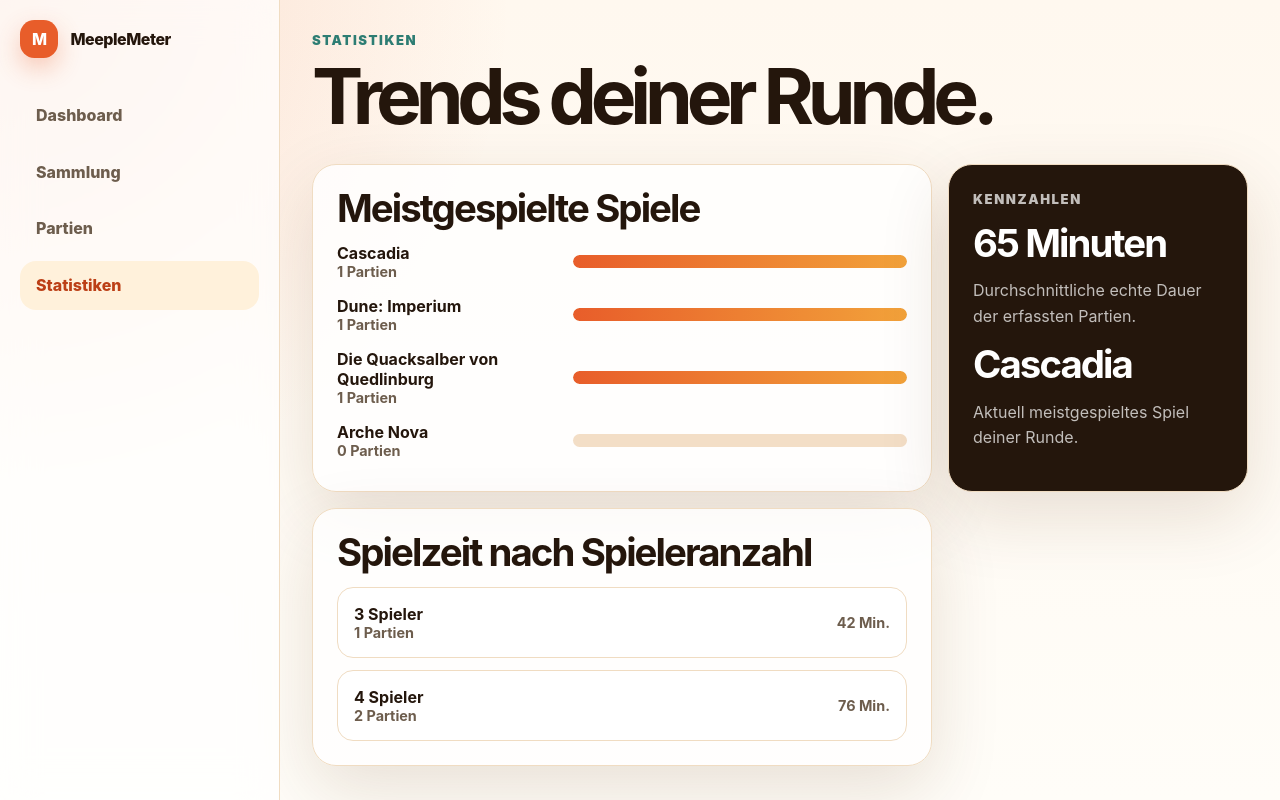
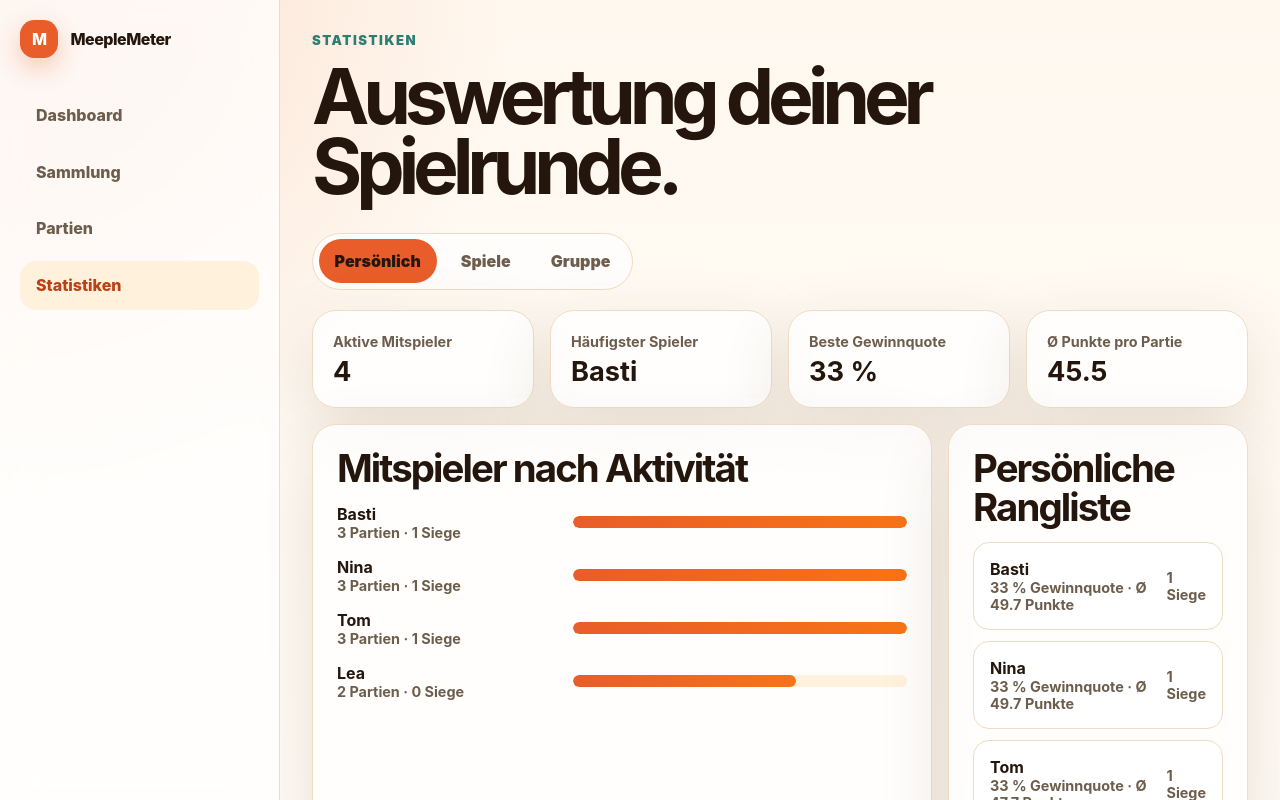
Before and after one commit to BADEMElSTER/MeepleMeter1, a React (Vite) app: page /stats in a window 1280 px wide. Shown: the top 800 px of the page. Built offline with nearby package versions, Linux system fonts and the light colour scheme.

Commit message:
Add detailed statistics sections

```diff
--- a/src/pages/Stats.jsx
+++ b/src/pages/Stats.jsx
@@ -1,60 +1,292 @@
+import { useMemo, useState } from "react";
 import { useAppData } from "../data/AppDataContext.jsx";
 
+const tabs = [
+  { id: "personal", label: "Persönlich" },
+  { id: "games", label: "Spiele" },
+  { id: "group", label: "Gruppe" },
+];
+
 export default function Stats() {
-  const { stats } = useAppData();
-  const games = stats.gamesWithPlayCounts;
-  const maxPlays = Math.max(...games.map((game) => game.plays), 1);
+  const { games, plays, stats } = useAppData();
+  const [activeTab, setActiveTab] = useState("personal");
+  const analytics = useMemo(() => buildAnalytics(games, plays, stats), [games, plays, stats]);
 
   return (
     <section className="page">
       <div className="page-heading">
         <p className="eyebrow">Statistiken</p>
-        <h1>Trends deiner Runde.</h1>
+        <h1>Auswertung deiner Spielrunde.</h1>
+      </div>
+
+      <div className="stats-tabs" role="tablist" aria-label="Statistikbereiche">
+        {tabs.map((tab) => (
+          <button
+            className={activeTab === tab.id ? "active" : ""}
+            key={tab.id}
+            type="button"
+            onClick={() => setActiveTab(tab.id)}
+          >
+            {tab.label}
+          </button>
+        ))}
+      </div>
+
+      {activeTab === "personal" && <PersonalStats analytics={analytics} />}
+      {activeTab === "games" && <GameStats analytics={analytics} />}
+      {activeTab === "group" && <GroupStats analytics={analytics} />}
+    </section>
+  );
+}
+
+function PersonalStats({ analytics }) {
+  const maxPlays = Math.max(...analytics.players.map((player) => player.plays), 1);
+
+  return (
+    <>
+      <div className="metric-grid">
+        <Metric label="Aktive Mitspieler" value={analytics.players.length} />
+        <Metric label="Häufigster Spieler" value={analytics.topPlayer?.name ?? "–"} />
+        <Metric label="Beste Gewinnquote" value={formatPercent(analytics.bestWinRate?.winRate)} />
+        <Metric label="Ø Punkte pro Partie" value={formatNumber(analytics.averageScore)} />
+      </div>
+
+      <div className="panel-grid">
+        <article className="panel">
+          <h2>Mitspieler nach Aktivität</h2>
+          <div className="chart-list">
+            {analytics.players.map((player) => (
+              <ChartRow
+                key={player.name}
+                label={player.name}
+                meta={`${player.plays} Partien · ${player.wins} Siege`}
+                percent={(player.plays / maxPlays) * 100}
+              />
+            ))}
+            {!analytics.players.length && <p className="empty-hint">Noch keine Mitspieler erfasst.</p>}
+          </div>
+        </article>
+
+        <article className="panel">
+          <h2>Persönliche Rangliste</h2>
+          <div className="list">
+            {analytics.players.slice(0, 8).map((player) => (
+              <div className="list-row" key={player.name}>
+                <div>
+                  <strong>{player.name}</strong>
+                  <span>
+                    {formatPercent(player.winRate)} Gewinnquote · Ø {formatNumber(player.averageScore)} Punkte
+                  </span>
+                </div>
+                <span>{player.wins} Siege</span>
+              </div>
+            ))}
+          </div>
+        </article>
+      </div>
+    </>
+  );
+}
+
+function GameStats({ analytics }) {
+  const maxPlays = Math.max(...analytics.games.map((game) => game.plays), 1);
+
+  return (
+    <>
+      <div className="metric-grid">
+        <Metric label="Spiele in Sammlung" value={analytics.totalGames} />
+        <Metric label="Gespielte Spiele" value={analytics.playedGames} />
+        <Metric label="Ungespielte Spiele" value={analytics.unplayedGames} />
+        <Metric label="Meistgespielt" value={analytics.mostPlayedGame?.title ?? "–"} />
       </div>
 
       <div className="panel-grid">
         <article className="panel">
           <h2>Meistgespielte Spiele</h2>
           <div className="chart-list">
-            {games
-              .toSorted((a, b) => b.plays - a.plays)
-              .map((game) => (
-                <div className="chart-row" key={game.id}>
-                  <div>
-                    <strong>{game.title}</strong>
-                    <span>{game.plays} Partien</span>
-                  </div>
-                  <div className="bar">
-                    <span style={{ width: `${(game.plays / maxPlays) * 100}%` }} />
-                  </div>
-                </div>
-              ))}
+            {analytics.games.map((game) => (
+              <ChartRow
+                key={game.id}
+                label={game.title}
+                meta={`${game.plays} Partien · Ø ${formatMinutes(game.averagePlayedDuration)}`}
+                percent={(game.plays / maxPlays) * 100}
+              />
+            ))}
           </div>
         </article>
 
-        <article className="panel highlight-panel">
-          <p className="eyebrow">Kennzahlen</p>
-          <h2>{stats.averageDuration} Minuten</h2>
-          <p>Durchschnittliche echte Dauer der erfassten Partien.</p>
-          <h2>{stats.mostPlayedGame.title}</h2>
-          <p>Aktuell meistgespieltes Spiel deiner Runde.</p>
+        <article className="panel">
+          <h2>Spiele ohne Partie</h2>
+          <div className="list">
+            {analytics.unplayedGameList.slice(0, 8).map((game) => (
+              <div className="list-row" key={game.id}>
+                <div>
+                  <strong>{game.title}</strong>
+                  <span>
+                    {game.minPlayers}–{game.maxPlayers} Spieler · {game.duration} Min.
+                  </span>
+                </div>
+              </div>
+            ))}
+            {!analytics.unplayedGameList.length && <p className="empty-hint">Alle Spiele wurden bereits gespielt.</p>}
+          </div>
         </article>
+      </div>
+    </>
+  );
+}
 
+function GroupStats({ analytics }) {
+  return (
+    <>
+      <div className="metric-grid">
+        <Metric label="Erfasste Partien" value={analytics.totalPlays} />
+        <Metric label="Ø Spieldauer" value={formatMinutes(analytics.averageDuration)} />
+        <Metric label="Ø Spielerzahl" value={formatNumber(analytics.averagePlayerCount)} />
+        <Metric label="Gesamtspielzeit" value={formatHours(analytics.totalDuration)} />
+      </div>
+
+      <div className="panel-grid">
         <article className="panel">
           <h2>Spielzeit nach Spieleranzahl</h2>
           <div className="list">
-            {stats.durationByPlayerCount.map((group) => (
+            {analytics.durationByPlayerCount.map((group) => (
               <div className="list-row" key={group.playerCount}>
                 <div>
                   <strong>{group.playerCount} Spieler</strong>
                   <span>{group.playCount} Partien</span>
                 </div>
-                <span>{group.averageDuration} Min.</span>
+                <span>Ø {formatMinutes(group.averageDuration)}</span>
               </div>
             ))}
+            {!analytics.durationByPlayerCount.length && <p className="empty-hint">Noch keine Partien erfasst.</p>}
+          </div>
+        </article>
+
+        <article className="panel">
+          <h2>Letzte Gewinner</h2>
+          <div className="list">
+            {analytics.latestWinners.map((play) => (
+              <div className="list-row" key={play.id}>
+                <div>
+                  <strong>{play.winner}</strong>
+                  <span>
+                    {play.game} · {new Date(play.date).toLocaleDateString("de-DE")}
+                  </span>
+                </div>
+              </div>
+            ))}
+            {!analytics.latestWinners.length && <p className="empty-hint">Noch keine Gewinner erfasst.</p>}
           </div>
         </article>
       </div>
-    </section>
+    </>
   );
 }
+
+function Metric({ label, value }) {
+  return (
+    <article className="metric-card">
+      <span>{label}</span>
+      <strong>{value}</strong>
+    </article>
+  );
+}
+
+function ChartRow({ label, meta, percent }) {
+  return (
+    <div className="chart-row">
+      <div>
+        <strong>{label}</strong>
+        <span>{meta}</span>
+      </div>
+      <div className="bar">
+        <span style={{ width: `${Math.max(percent, 4)}%` }} />
+      </div>
+    </div>
+  );
+}
+
+function buildAnalytics(games, plays, stats) {
+  const playerMap = new Map();
+  let totalScore = 0;
+  let scoredResults = 0;
+
+  for (const play of plays) {
+    for (const participant of play.participants ?? []) {
+      const player = playerMap.get(participant.name) ?? {
+        name: participant.name,
+        plays: 0,
+        wins: 0,
+        totalScore: 0,
+        scoredPlays: 0,
+      };
+
+      player.plays += 1;
+      if (play.winner === participant.name) player.wins += 1;
+
+      if (participant.score !== null && participant.score !== undefined && participant.score !== "") {
+        player.totalScore += Number(participant.score) || 0;
+        player.scoredPlays += 1;
+        totalScore += Number(participant.score) || 0;
+        scoredResults += 1;
+      }
+
+      playerMap.set(participant.name, player);
+    }
+  }
+
+  const players = [...playerMap.values()]
+    .map((player) => ({
+      ...player,
+      winRate: player.plays ? player.wins / player.plays : 0,
+      averageScore: player.scoredPlays ? player.totalScore / player.scoredPlays : null,
+    }))
+    .toSorted((first, second) => second.plays - first.plays || second.wins - first.wins);
+
+  const gamesWithCounts = stats.gamesWithPlayCounts.toSorted(
+    (first, second) => second.plays - first.plays || first.title.localeCompare(second.title),
+  );
+  const totalDuration = plays.reduce((sum, play) => sum + Number(play.duration || 0), 0);
+  const totalPlayerCount = plays.reduce((sum, play) => sum + Number(play.players || 0), 0);
+
+  return {
+    totalGames: games.length,
+    totalPlays: plays.length,
+    totalDuration,
+    averageDuration: stats.averageDuration,
+    averagePlayerCount: plays.length ? totalPlayerCount / plays.length : 0,
+    averageScore: scoredResults ? totalScore / scoredResults : null,
+    durationByPlayerCount: stats.durationByPlayerCount,
+    games: gamesWithCounts,
+    playedGames: gamesWithCounts.filter((game) => game.plays > 0).length,
+    unplayedGames: gamesWithCounts.filter((game) => game.plays === 0).length,
+    unplayedGameList: gamesWithCounts.filter((game) => game.plays === 0),
+    players,
+    topPlayer: players[0] ?? null,
+    bestWinRate:
+      players
+        .filter((player) => player.plays >= 2)
+        .toSorted((first, second) => second.winRate - first.winRate || second.wins - first.wins)[0] ??
+      null,
+    mostPlayedGame: stats.mostPlayedGame,
+    latestWinners: plays.filter((play) => play.winner && play.winner !== "Nicht erfasst").slice(0, 8),
+  };
+}
+
+function formatMinutes(value) {
+  return value ? `${Math.round(value)} Min.` : "–";
+}
+
+function formatHours(value) {
+  if (!value) return "–";
+  return `${Math.round((value / 60) * 10) / 10} Std.`;
+}
+
+function formatPercent(value) {
+  return value === null || value === undefined ? "–" : `${Math.round(value * 100)} %`;
+}
+
+function formatNumber(value) {
+  return value === null || value === undefined ? "–" : Math.round(value * 10) / 10;
+}
--- a/src/styles.css
+++ b/src/styles.css
@@ -507,6 +507,33 @@ dt,
   font-weight: 900;
 }
 
+.stats-tabs {
+  display: inline-flex;
+  gap: 0.5rem;
+  margin-bottom: 1.25rem;
+  padding: 0.35rem;
+  border: 1px solid var(--border);
+  border-radius: 999px;
+  background: rgba(255, 255, 255, 0.74);
+}
+
+.stats-tabs button {
+  padding: 0.75rem 1rem;
+  border: 0;
+  border-radius: 999px;
+  background: transparent;
+  color: var(--muted);
+  cursor: pointer;
+  font: inherit;
+  font-weight: 900;
+}
+
+.stats-tabs button.active,
+.stats-tabs button:hover {
+  background: var(--primary);
+  color: var(--text);
+}
+
 .list {
   display: grid;
   gap: 0.7rem;
@@ -838,6 +865,16 @@ dd {
 
 .bar {
   height: 0.8rem;
+  overflow: hidden;
+  border-radius: 999px;
+  background: var(--surface-muted);
+}
+
+.bar span {
+  display: block;
+  height: 100%;
+  border-radius: inherit;
+  background: linear-gradient(90deg, var(--primary), #f97316);
 }
 
 .auth-page {
```
